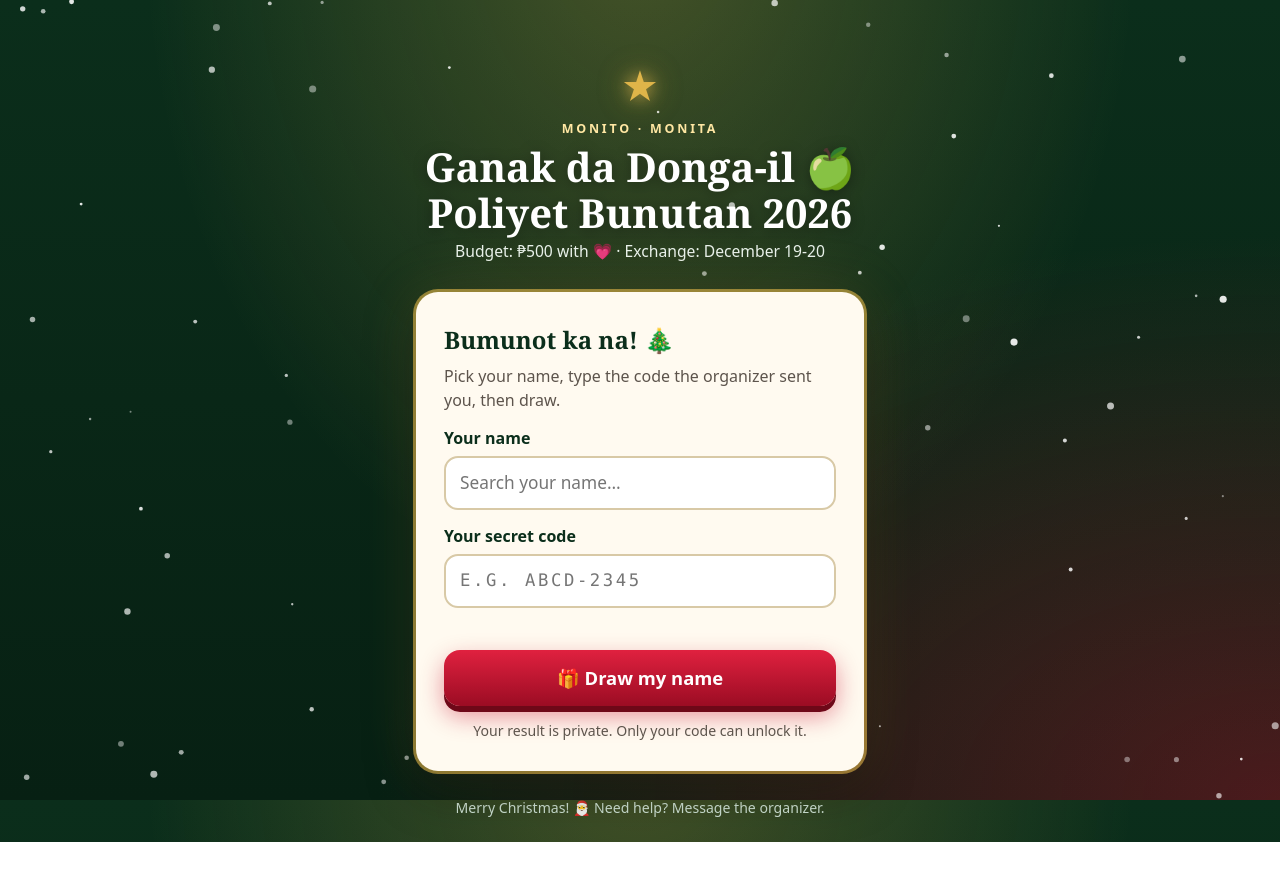
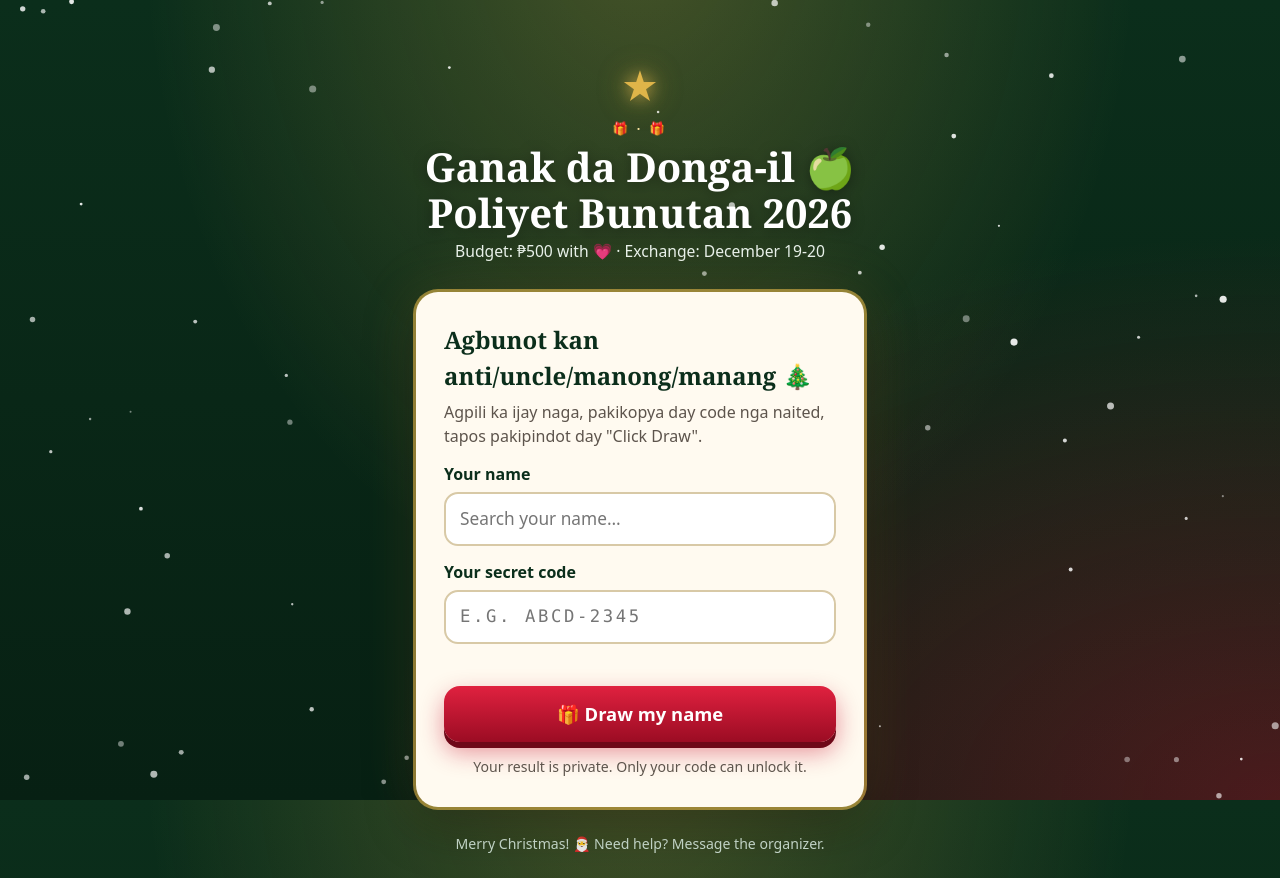
Before and after one commit to atlasblasco/december-bunutan, a plain HTML site: page index.html in a window 1280 px wide. Before the commit the page ends 842 px from the top, so only its background shows below. Drawn offline with Linux system fonts and the light colour scheme.

Commit message:
Update index.html

```diff
--- a/index.html
+++ b/index.html
@@ -16,15 +16,15 @@
 <main class="wrap">
   <header class="hero">
     <div class="star" aria-hidden="true">★</div>
-    <p class="eyebrow">Monito · Monita</p>
+    <p class="eyebrow">🎁 · 🎁</p>
     <h1 id="evName">Christmas Bunutan</h1>
     <p class="meta" id="evMeta"></p>
   </header>
 
   <!-- Step 1: form -->
   <section class="card" id="formCard" aria-labelledby="formTitle">
-    <h2 id="formTitle">Bumunot ka na! 🎄</h2>
-    <p class="lead">Pick your name, type the code the organizer sent you, then draw.</p>
+    <h2 id="formTitle">Agbunot kan anti/uncle/manong/manang 🎄</h2>
+    <p class="lead">Agpili ka ijay naga, pakikopya day code nga naited, tapos pakipindot day "Click Draw".</p>
 
     <form id="drawForm" novalidate autocomplete="off">
       <label for="nameInput">Your name</label>
```
